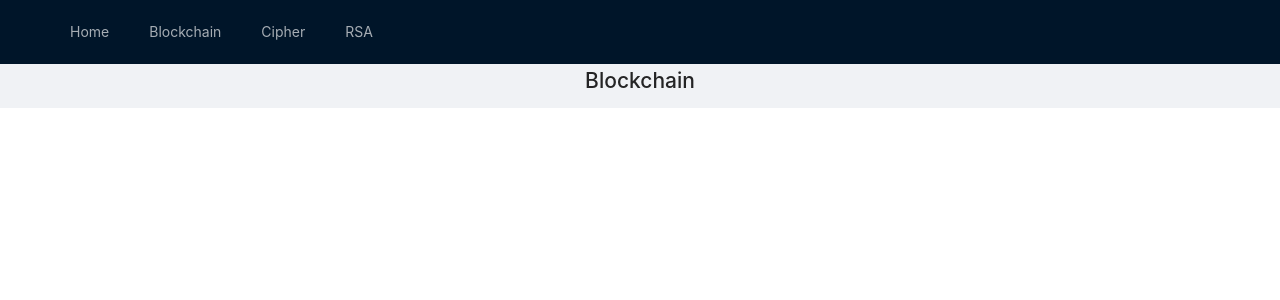
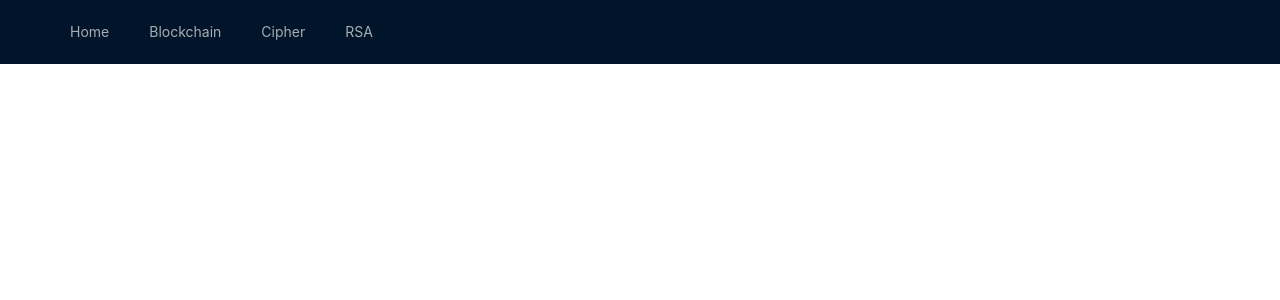
Before and after one commit to MrOttimista/security-visualization, a React (Create React App) app: page /blockChain in a window 1280 px wide. Shown: the top 300 px of the page. Built offline with nearby package versions, Linux system fonts and the light colour scheme.

Commit message:
add: Transactions component to Blockchain

```diff
--- /dev/null
+++ b/src/components/BlockChain/Transactions/index.jsx
@@ -0,0 +1,8 @@
+import React from 'react';
+import styles from './transactions.module.css';
+
+const Transactions = () => {
+  return <div></div>;
+};
+
+export default Transactions;
--- a/src/components/BlockChain/index.jsx
+++ b/src/components/BlockChain/index.jsx
@@ -1,7 +1,13 @@
 import React from 'react';
+import Transactions from './Transactions';
 
 const Blockchain = () => {
-  return <h1>Blockchain</h1>;
+  return (
+    <>
+      <Transactions></Transactions>
+      <div></div>
+    </>
+  );
 };
 
 export default Blockchain;
```
Also changed, not shown: src/components/BlockChain/Transactions/transactions.module.css (added).
